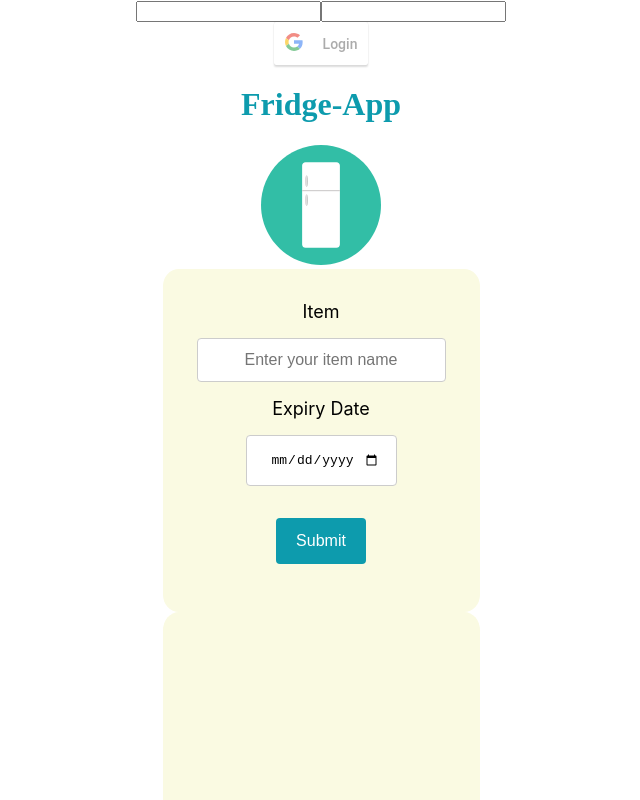
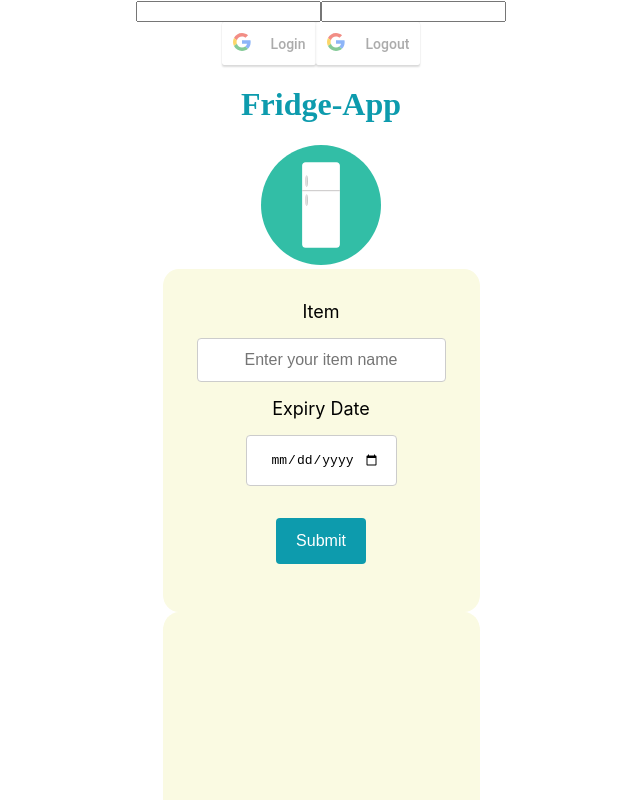
Before and after one commit to smellyung/fridge-app, a React (Create React App) app: page / in a window 1280 px wide. Shown: the top 800 px of the page, without its empty margins (319-959 px from the left). Built offline with nearby package versions, Linux system fonts and the light colour scheme; no server answers.

Commit message:
add google logout

```diff
--- a/src/components/LoginFormTemp.js
+++ b/src/components/LoginFormTemp.js
@@ -1,5 +1,5 @@
 import React from 'react';
-import { GoogleLogin } from 'react-google-login';
+import { GoogleLogin, GoogleLogout } from 'react-google-login';
 const responseGoogle = (response) => {
     console.log(response);
 }
@@ -17,6 +17,12 @@ export default function Login() {
                     onFailure={responseGoogle}
                     cookiePolicy={'single_host_origin'}
                 />
+                  <GoogleLogout
+                    buttonText="Logout"
+                    onSuccess={responseGoogle}
+                    onFailure={responseGoogle}
+                    cookiePolicy={'single_host_origin'}
+                />
             </div>
         </div>
     );
```
